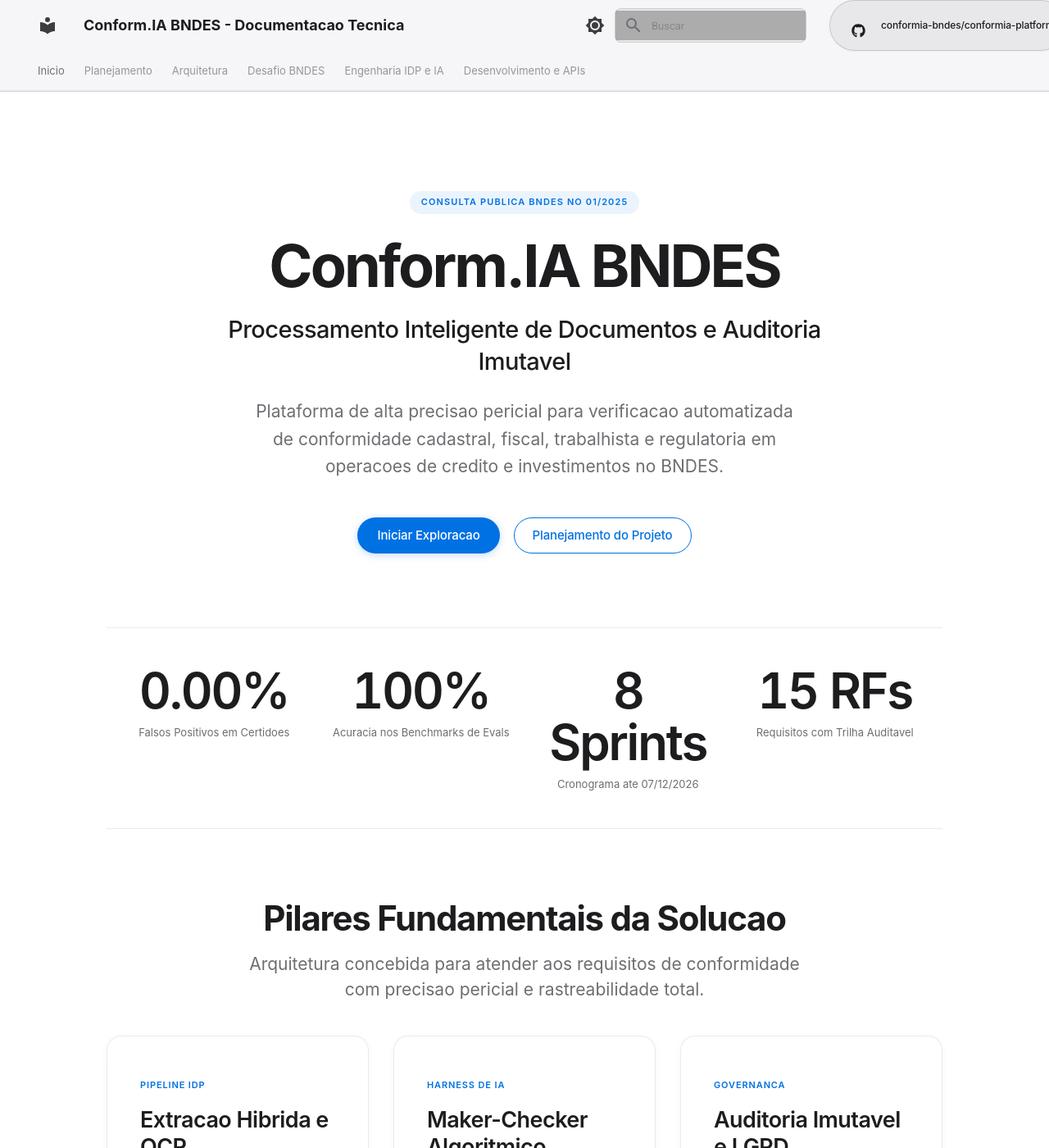
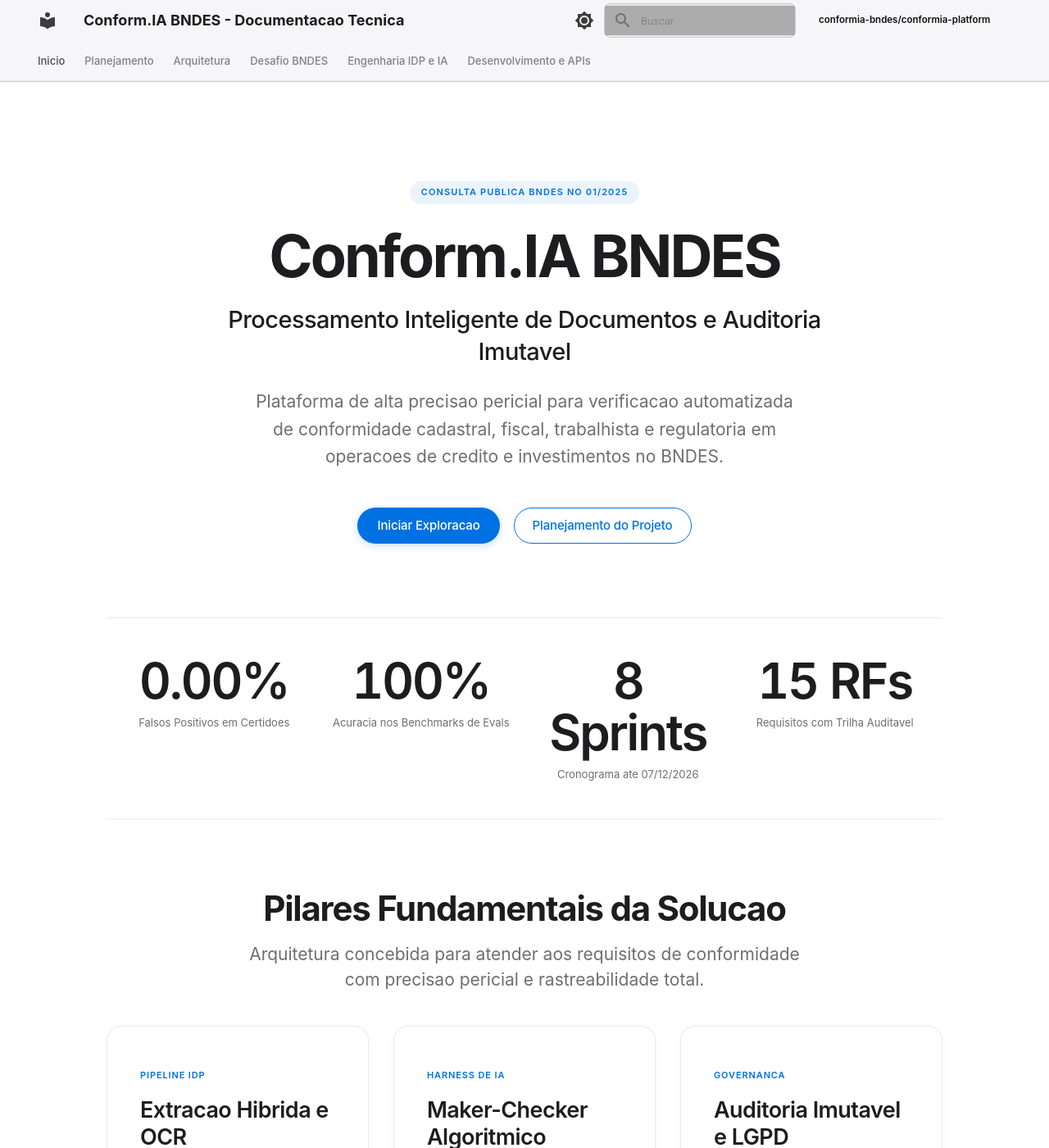
Before and after one commit to conformia-bndes/conformia-platform, an MkDocs documentation site: the page built from docs/index.md, in a window 1280 px wide and 1400 px high. Shown: the whole window at 82% size. Built offline with MkDocs 1.6.1 and Material for MkDocs 9.7.7, drawn with Linux system fonts in a browser that asks for light colours; comment, search, counter and statistics services are not loaded.

Commit message:
feat(docs): aprimorar documentação com novos plugins e melhorias de interatividade

```diff
--- a/docs/javascripts/extra.js
+++ b/docs/javascripts/extra.js
@@ -3,10 +3,14 @@
  * Padrao: Vanilla JS, sem dependencias externas, alta performance
  */
 
-document.addEventListener("DOMContentLoaded", () => {
+const enhanceDocumentation = () => {
   // Atalho de teclado para busca rapida pressionando '/'
+  if (!document.documentElement.dataset.searchShortcutReady) {
     document.addEventListener("keydown", (e) => {
-    if (e.key === "/" && !["INPUT", "TEXTAREA"].includes(document.activeElement.tagName)) {
+      if (
+        e.key === "/" &&
+        !["INPUT", "TEXTAREA"].includes(document.activeElement.tagName)
+      ) {
         const searchInput = document.querySelector(".md-search__input");
         if (searchInput) {
           e.preventDefault();
@@ -14,6 +18,17 @@
         }
       }
     });
+    document.documentElement.dataset.searchShortcutReady = "true";
+  }
+
+  if (window.mermaid) {
+    window.mermaid.initialize({
+      startOnLoad: false,
+      securityLevel: "loose",
+      theme: "base",
+    });
+    window.mermaid.run({ nodes: document.querySelectorAll(".mermaid") });
+  }
 
   // Marcacao automatica de tabelas longas para rolagem horizontal suave
   document.querySelectorAll(".md-typeset table").forEach((table) => {
@@ -24,4 +39,10 @@
       wrapper.appendChild(table);
     }
   });
-});
+};
+
+if (typeof document$ !== "undefined") {
+  document$.subscribe(enhanceDocumentation);
+} else {
+  document.addEventListener("DOMContentLoaded", enhanceDocumentation);
+}
--- /dev/null
+++ b/docs/requirements.txt
@@ -0,0 +1,3 @@
+mkdocs-material>=9.6,<10
+mkdocs-git-revision-date-localized-plugin>=1.4,<2
+mkdocs-minify-plugin>=0.8,<1
--- a/docs/stylesheets/extra.css
+++ b/docs/stylesheets/extra.css
@@ -4,8 +4,12 @@
    ============================================================================== */
 
 :root {
-  --apple-font: -apple-system, BlinkMacSystemFont, "SF Pro Text", "SF Pro Display", "Segoe UI", Roboto, Helvetica, Arial, sans-serif;
-  --apple-mono: "SF Mono", Menlo, Monaco, Consolas, "Liberation Mono", "Courier New", monospace;
+  --apple-font:
+    -apple-system, BlinkMacSystemFont, "SF Pro Text", "SF Pro Display",
+    "Segoe UI", Roboto, Helvetica, Arial, sans-serif;
+  --apple-mono:
+    "SF Mono", Menlo, Monaco, Consolas, "Liberation Mono", "Courier New",
+    monospace;
 
   /* Cores - Modo Claro Apple */
   --apple-bg: #fbfbfd;
@@ -54,7 +58,8 @@
    1. Tipografia e Renderizacao Global
    ------------------------------------------------------------------------------ */
 
-body, .md-typeset {
+body,
+.md-typeset {
   font-family: var(--apple-font) !important;
   color: var(--apple-text-primary);
   -webkit-font-smoothing: antialiased;
@@ -84,7 +89,9 @@
 .md-header__button {
   color: var(--apple-text-primary) !important;
   opacity: 0.85;
-  transition: opacity 0.2s ease, color 0.2s ease;
+  transition:
+    opacity 0.2s ease,
+    color 0.2s ease;
 }
 
 .md-header__button:hover {
@@ -120,64 +127,65 @@
 
 /* Botao de Repositorio GitHub no Cabecalho (Pill Badge Apple) */
 .md-header__source {
-  margin-left: 0.75rem;
+  display: flex;
+  align-items: center;
+  margin: 0 0.65rem 0 0.4rem;
 }
 
 .md-header__source .md-source {
   display: inline-flex !important;
   align-items: center;
-  background-color: rgba(0, 0, 0, 0.06) !important;
-  border: 1px solid rgba(0, 0, 0, 0.14) !important;
-  border-radius: var(--radius-pill) !important;
-  padding: 6px 14px !important;
-  color: var(--apple-text-primary) !important;
+  min-height: 0;
+  box-sizing: border-box;
+  background-color: transparent !important;
+  border: 0 !important;
+  border-radius: 0 !important;
+  padding: 0 !important;
+  color: #111111 !important;
   text-decoration: none !important;
-  font-size: 12.5px !important;
-  font-weight: 500 !important;
-  transition: all 0.2s cubic-bezier(0.25, 1, 0.5, 1) !important;
-  box-shadow: 0 1px 3px rgba(0, 0, 0, 0.04);
+  font-size: 11.5px !important;
+  font-weight: 600 !important;
+  line-height: 1.15;
+  transition: color 0.2s ease !important;
+  box-shadow: none !important;
   opacity: 1 !important;
 }
 
 [data-md-color-scheme="slate"] .md-header__source .md-source {
-  background-color: rgba(255, 255, 255, 0.1) !important;
-  border: 1px solid rgba(255, 255, 255, 0.2) !important;
   color: #f5f5f7 !important;
 }
 
 .md-header__source .md-source:hover {
-  background-color: var(--apple-blue) !important;
-  border-color: var(--apple-blue) !important;
-  color: #ffffff !important;
-  transform: translateY(-1px);
-  box-shadow: 0 4px 12px rgba(0, 113, 227, 0.35);
+  background-color: transparent !important;
+  border-color: transparent !important;
+  color: var(--apple-blue) !important;
+  transform: none;
+  box-shadow: none !important;
 }
 
 .md-source__icon {
-  margin-right: 8px !important;
-  display: flex !important;
-  align-items: center;
+  display: none !important;
 }
 
 .md-source__icon svg {
   fill: currentColor !important;
-  width: 17px !important;
-  height: 17px !important;
+  width: 14px !important;
+  height: 14px !important;
   transition: fill 0.2s ease;
 }
 
 .md-source__repository {
   color: inherit !important;
-  font-weight: 500 !important;
-  font-size: 12px !important;
-  letter-spacing: -0.01em;
+  display: inline !important;
+  font-weight: 600 !important;
+  font-size: inherit !important;
+  letter-spacing: 0;
   max-width: none !important;
+  white-space: nowrap !important;
 }
 
 .md-source__facts {
-  color: inherit !important;
-  opacity: 0.85;
-  font-size: 11px !important;
+  display: none !important;
 }
 
 .md-tabs {
@@ -191,14 +199,34 @@
 }
 
 .md-tabs__link {
-  color: var(--apple-text-secondary) !important;
-  font-weight: 400 !important;
+  color: #4f4f55 !important;
+  font-weight: 500 !important;
   font-size: 13px !important;
   transition: color 0.2s ease;
 }
 
-.md-tabs__link--active, .md-tabs__link:hover {
+.md-tabs__link--active,
+.md-tabs__link:hover {
   color: var(--apple-text-primary) !important;
+}
+
+@keyframes doc-content-enter {
+  from {
+    opacity: 0;
+    transform: translateY(8px);
+  }
+  to {
+    opacity: 1;
+    transform: translateY(0);
+  }
+}
+
+.md-content__inner {
+  animation: doc-content-enter 0.35s ease-out both;
+}
+
+[data-md-color-scheme="slate"] .md-tabs__link {
+  color: #c7c7ce !important;
 }
 
 /* ------------------------------------------------------------------------------
@@ -312,7 +340,8 @@
   padding: 10px 24px;
   border-radius: var(--radius-pill);
   text-decoration: none !important;
-  transition: transform 0.2s cubic-bezier(0.25, 1, 0.5, 1),
+  transition:
+    transform 0.2s cubic-bezier(0.25, 1, 0.5, 1),
     background-color 0.2s ease,
     box-shadow 0.2s ease;
   box-shadow: 0 2px 10px rgba(0, 113, 227, 0.25);
@@ -341,7 +370,8 @@
   padding: 9px 22px;
   border-radius: var(--radius-pill);
   text-decoration: none !important;
-  transition: transform 0.2s cubic-bezier(0.25, 1, 0.5, 1),
+  transition:
+    transform 0.2s cubic-bezier(0.25, 1, 0.5, 1),
     background-color 0.2s ease;
 }
 
@@ -472,7 +502,8 @@
   display: flex;
   flex-direction: column;
   justify-content: space-between;
-  transition: transform 0.28s cubic-bezier(0.25, 1, 0.5, 1),
+  transition:
+    transform 0.28s cubic-bezier(0.25, 1, 0.5, 1),
     box-shadow 0.28s cubic-bezier(0.25, 1, 0.5, 1),
     border-color 0.28s ease;
 }
@@ -558,7 +589,8 @@
   justify-content: space-between;
   gap: 1rem;
   box-shadow: var(--apple-shadow-sm);
-  transition: transform 0.24s cubic-bezier(0.25, 1, 0.5, 1),
+  transition:
+    transform 0.24s cubic-bezier(0.25, 1, 0.5, 1),
     box-shadow 0.24s cubic-bezier(0.25, 1, 0.5, 1),
     border-color 0.24s ease;
 }
@@ -681,7 +713,10 @@
 }
 
 @media (prefers-reduced-motion: reduce) {
-  *, ::before, ::after {
+  *,
+  ::before,
+  ::after {
+    animation: none !important;
     animation-duration: 0.01ms !important;
     animation-iteration-count: 1 !important;
     transition-duration: 0.01ms !important;
--- a/mkdocs.yml
+++ b/mkdocs.yml
@@ -47,7 +47,17 @@
   - stylesheets/extra.css
 
 extra_javascript:
+  - https://unpkg.com/mermaid@11/dist/mermaid.min.js
   - javascripts/extra.js
+
+plugins:
+  - search
+  - git-revision-date-localized:
+      enable_creation_date: true
+      fallback_to_build_date: true
+      type: timeago
+  - minify:
+      minify_html: true
 
 markdown_extensions:
   - tables
```
Also changed, not shown: 1 other file. Lines whose indentation alone changed are shown as unchanged.
